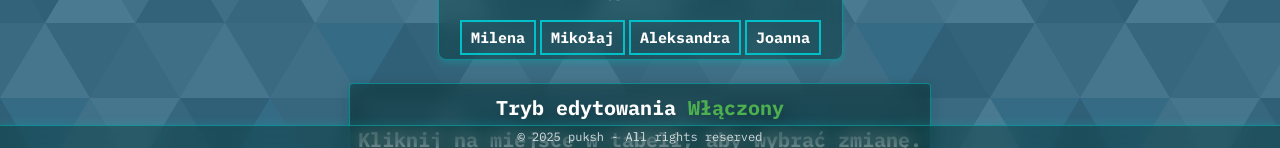
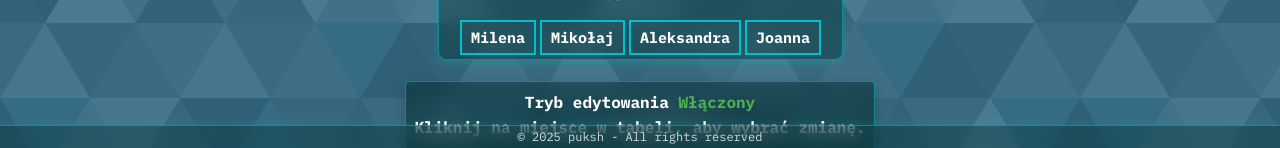
Before and after one commit to puksh/kalendarz, a Vue app: page / in a window 1280 px wide. Both pictures are taken after a click on the label "Kliknij, aby edytować". Shown: the part 652-800 px from the top of the page. Built offline with nearby package versions, Linux system fonts and the light colour scheme; no server answers.

Commit message:
refactor: editing mode label to a seperate component

```diff
--- a/src/App.vue
+++ b/src/App.vue
@@ -70,25 +70,10 @@
         :people="people"
         :isEditingMode="peopleListEditingMode"
       />
-      <div v-show="isEditingMode" class="editing-mode-container">
-        <h1
-          v-show="currentPage === 'CalendarComponent'"
-          class="editing-mode-label"
-        >
-          Tryb edytowania
-          <a class="editing-mode-status">Włączony</a><br />
-          Przeciągaj członków zespołu na miejsca w grafiku.<br />Kliknij na
-          zajętą zmianę, aby ją wyczyścić.
-        </h1>
-        <h1
-          v-show="currentPage === 'ExcelComponent'"
-          class="editing-mode-label"
-        >
-          Tryb edytowania
-          <a class="editing-mode-status">Włączony</a><br />
-          Kliknij na miejsce w tabeli, aby wybrać zmianę.
-        </h1>
-      </div>
+      <EditingModeContainer
+        :isEditingMode="isEditingMode"
+        :currentPage="currentPage"
+      />
       <ShiftCountWindow
         ref="shiftCountWindow"
         v-if="monthDays.length > 0 && localData[1] !== null"
@@ -116,6 +101,7 @@ import RefreshIcon from './components/icons/RefreshIcon.vue';
 import PencilIcon from './components/icons/PencilIcon.vue';
 import ButtonExport from './components/ButtonExport.vue';
 import ButtonImport from './components/ButtonImport.vue';
+import EditingModeContainer from './components/EditingModeContainer.vue';
 
 export default {
   name: 'VueCalendar',
@@ -138,7 +124,8 @@ export default {
     RefreshIcon,
     ButtonExport,
     ButtonImport,
-    PencilIcon
+    PencilIcon,
+    EditingModeContainer
   },
   data() {
     return {
@@ -406,14 +393,4 @@ export default {
   height: 60px;
   filter: drop-shadow(0 0 8px rgba(0, 0, 0, 0.6));
 }
-
-.editing-mode-container {
-  display: flex;
-  flex-direction: column;
-  align-items: center;
-}
-
-.editing-mode-status {
-  color: #4caf50;
-}
 </style>
--- a/src/assets/main.css
+++ b/src/assets/main.css
@@ -202,22 +202,6 @@ button:disabled {
   transform: rotate(20deg); /* Slight rotation when checked */
 }
 
-/* Button Styles */
-
-.editing-mode-label {
-  background: var(--glass-bg-color);
-  backdrop-filter: blur(var(--glass-blur));
-  -webkit-backdrop-filter: blur(var(--glass-blur));
-  border: 1px solid var(--glass-border-color);
-  border-radius: var(--border-radius-small);
-  filter: drop-shadow(var(--shadow-drop));
-  color: var(--color-text);
-  font-size: 20px;
-  box-shadow: var(--glass-box-shadow);
-  padding: var(--spacing-medium);
-  text-align: center;
-}
-
 .top-right-buttons svg,
 button svg {
   pointer-events: none;
--- /dev/null
+++ b/src/components/EditingModeContainer.vue
@@ -0,0 +1,55 @@
+<template>
+  <div v-show="isEditingMode" class="editing-mode-container">
+    <h1 v-show="currentPage === 'CalendarComponent'" class="editing-mode-label">
+      Tryb edytowania
+      <a class="editing-mode-status">Włączony</a><br />
+      Przeciągaj członków zespołu na miejsca w grafiku.<br />Kliknij na zajętą
+      zmianę, aby ją wyczyścić.
+    </h1>
+    <h1 v-show="currentPage === 'ExcelComponent'" class="editing-mode-label">
+      Tryb edytowania
+      <a class="editing-mode-status">Włączony</a><br />
+      Kliknij na miejsce w tabeli, aby wybrać zmianę.
+    </h1>
+  </div>
+</template>
+
+<script>
+export default {
+  name: 'EditingModeContainer',
+  props: {
+    isEditingMode: {
+      type: Boolean,
+      required: true
+    },
+    currentPage: {
+      type: String,
+      required: true
+    }
+  }
+};
+</script>
+
+<style scoped>
+.editing-mode-container {
+  display: flex;
+  flex-direction: column;
+  align-items: center;
+}
+
+.editing-mode-status {
+  color: #4caf50;
+}
+.editing-mode-label {
+  background: var(--glass-bg-color);
+  backdrop-filter: blur(var(--glass-blur));
+  -webkit-backdrop-filter: blur(var(--glass-blur));
+  border: 1px solid var(--glass-border-color);
+  border-radius: var(--border-radius-small);
+  filter: drop-shadow(var(--shadow-drop));
+  color: var(--color-text);
+  font-size: 16px;
+  padding: var(--spacing-medium);
+  text-align: center;
+}
+</style>
```
